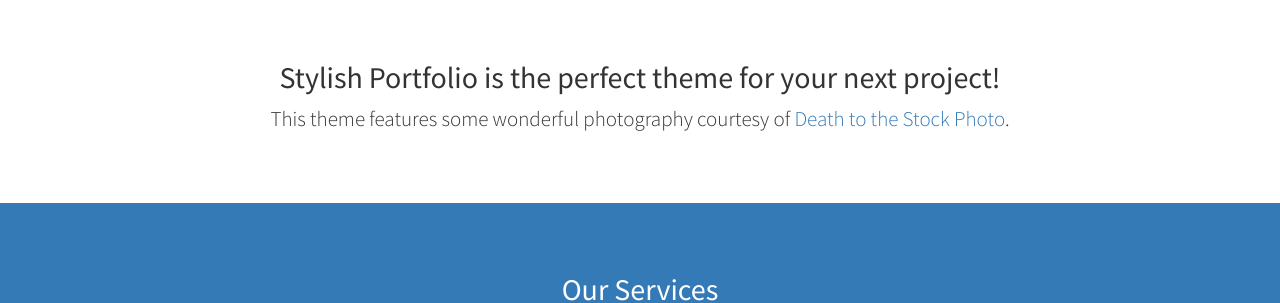
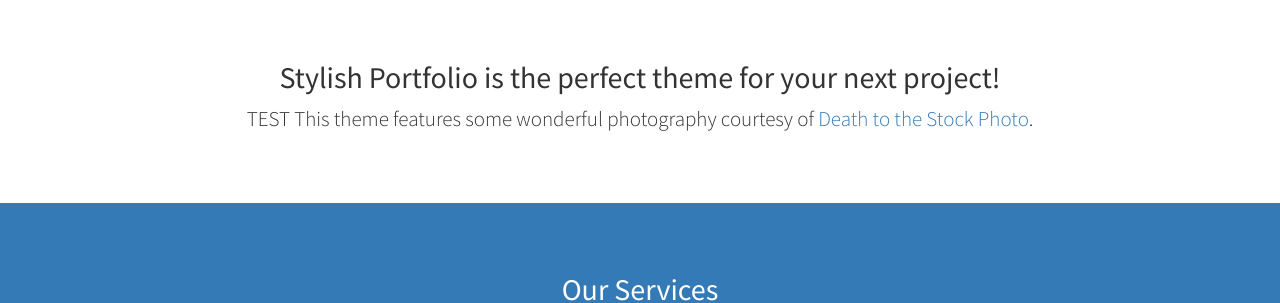
Before and after one commit to intellity/intellity-page, a Jekyll site: the page built from index.html, in a window 1280 px wide and 900 px high, scrolled down 754 px. Shown: the part 155-458 px from the top of the window. Built offline with Jekyll 4.4.1, drawn with Linux system fonts in a browser that asks for light colours.

Commit message:
Update about.html

```diff
--- a/_includes/about.html
+++ b/_includes/about.html
@@ -3,7 +3,7 @@
     <div class="row">
       <div class="col-lg-12 text-center">
         <h2>Stylish Portfolio is the perfect theme for your next project!</h2>
-        <p class="lead">This theme features some wonderful photography courtesy of <a target="_blank" href="http://join.deathtothestockphoto.com/">Death to the Stock Photo</a>.</p>
+        <p class="lead">TEST This theme features some wonderful photography courtesy of <a target="_blank" href="http://join.deathtothestockphoto.com/">Death to the Stock Photo</a>.</p>
       </div>
     </div>
     <!-- /.row -->
```
